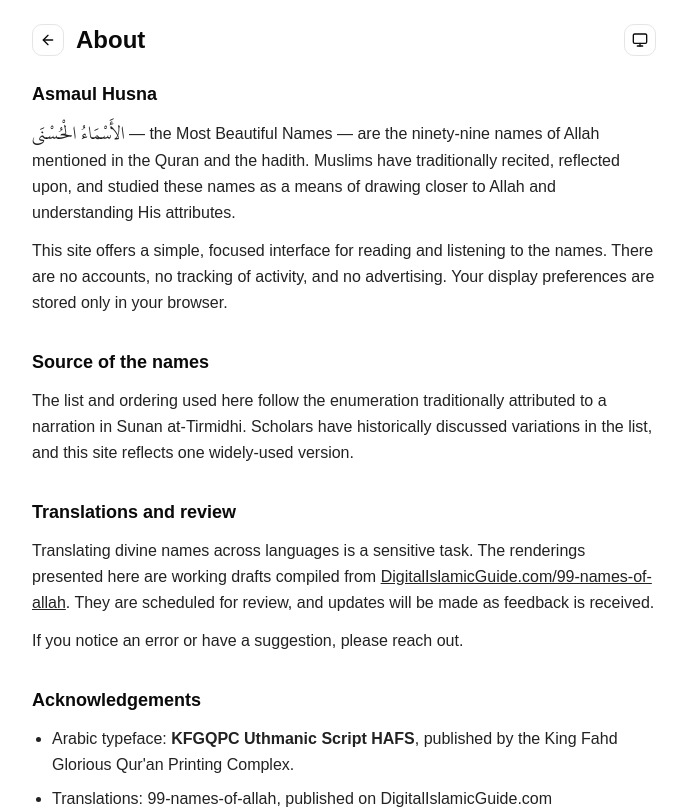
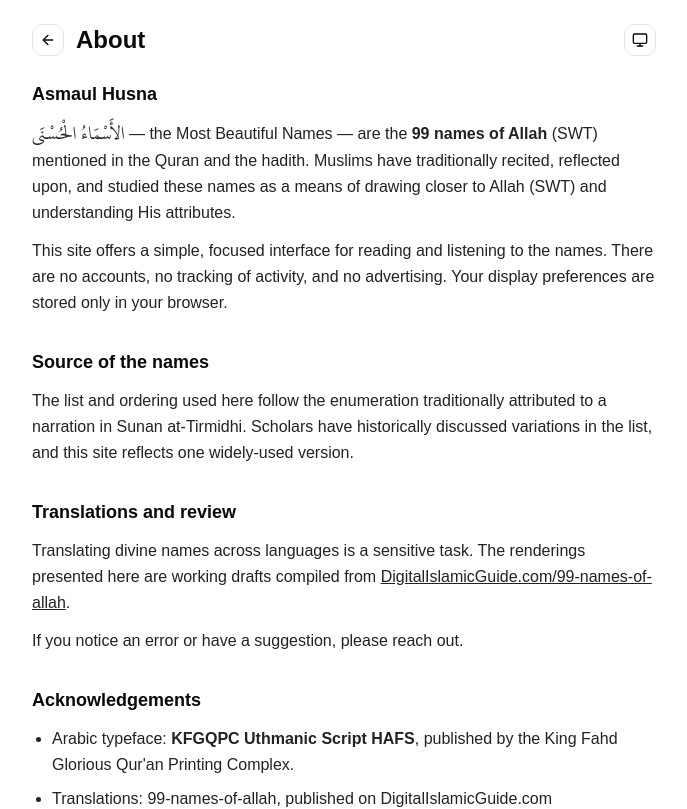
Before and after one commit to imtiazlorgat-aus/asmaulhusna, a Next.js app: page /about in a window 1280 px wide. Shown: the top 809 px of the page, without its empty margins (296-983 px from the left). Built offline with nearby package versions, Linux system fonts and the light colour scheme.

Commit message:
Change Bookmark Title and Description

```diff
--- a/app/about/page.tsx
+++ b/app/about/page.tsx
@@ -32,10 +32,11 @@ export default function AboutPage() {
             <span className="font-uthmanic text-xl" dir="rtl" lang="ar">
               الأَسْمَاءُ الْحُسْنَى
             </span>
-            &nbsp;— the Most Beautiful Names — are the ninety-nine names of
-            Allah mentioned in the Quran and the hadith. Muslims have
+            &nbsp;— the Most Beautiful Names — are the <b>99 names of Allah</b>{" "}
+            (SWT) mentioned in the Quran and the hadith. Muslims have
             traditionally recited, reflected upon, and studied these names as a
-            means of drawing closer to Allah and understanding His attributes.
+            means of drawing closer to Allah (SWT) and understanding His
+            attributes.
           </p>
           <p className="text-foreground/90">
             This site offers a simple, focused interface for reading and
@@ -68,8 +69,7 @@ export default function AboutPage() {
             >
               DigitalIslamicGuide.com/99-names-of-allah
             </a>
-            . They are scheduled for review, and updates will be made as
-            feedback is received.
+            .
           </p>
           <p className="text-foreground/90">
             If you notice an error or have a suggestion, please reach out.
--- a/app/asmaul-husna/[transLang]/page.tsx
+++ b/app/asmaul-husna/[transLang]/page.tsx
@@ -36,23 +36,22 @@ export async function generateMetadata({
     return { title: "Asma-ul-Husna" };
   }
 
-  const title = "The 99 Names and Attributes of Allah (SWT)";
+  const ogTitle = "The 99 Names and Attributes of Allah (SWT)";
   const description = `Read and reflect on the 99 Names of Allah in Arabic, with transliteration and translation in multiple languages.`;
   const url = `/asmaul-husna/${transLang}`;
 
   return {
-    title,
     description,
     openGraph: {
-      title,
+      title: ogTitle,
       description,
       url,
       type: "website",
-      images: [{ url: "/og-image.png", width: 1200, height: 630, alt: title }],
+      images: [{ url: "/og-image.png", width: 1200, height: 630, alt: ogTitle }],
     },
     twitter: {
       card: "summary_large_image",
-      title,
+      title: ogTitle,
       description,
       images: ["/og-image.png"],
     },
--- a/app/layout.tsx
+++ b/app/layout.tsx
@@ -8,7 +8,7 @@ import "./globals.css";
 const SITE_URL = "https://asmaulhusna.co.za";
 const SITE_NAME = "Asmaul Husna";
 const SITE_DESCRIPTION =
-  "Read and reflect on the 99 Names of Allah in Arabic, with transliteration and translation in multiple languages.";
+  "Read and reflect on the 99 Names and Attributes of Allah (SWT) in Arabic, with transliteration and translation in multiple languages.";
 
 export const metadata: Metadata = {
   metadataBase: new URL(SITE_URL),
--- a/components/viewer/NameGrid.tsx
+++ b/components/viewer/NameGrid.tsx
@@ -192,6 +192,7 @@ export function NameGrid({
         {recitation && (
           <Button
             variant="outline"
+            title="Arabic Audio"
             size="sm"
             onClick={handleListenClick}
             aria-label={audio.isPlaying ? "Stop" : "Listen"}
--- a/components/viewer/VisibilityToggles.tsx
+++ b/components/viewer/VisibilityToggles.tsx
@@ -13,6 +13,7 @@ export function VisibilityToggles() {
     <div className="flex flex-wrap items-center justify-center gap-3">
       <Button
         variant="outline"
+        title="Show/Hide Transliteration"
         size="sm"
         className={
           showTransliteration
@@ -33,6 +34,7 @@ export function VisibilityToggles() {
 
       <Button
         variant="outline"
+        title="Show/Hide Translation"
         size="sm"
         className={
           showTranslation
```
